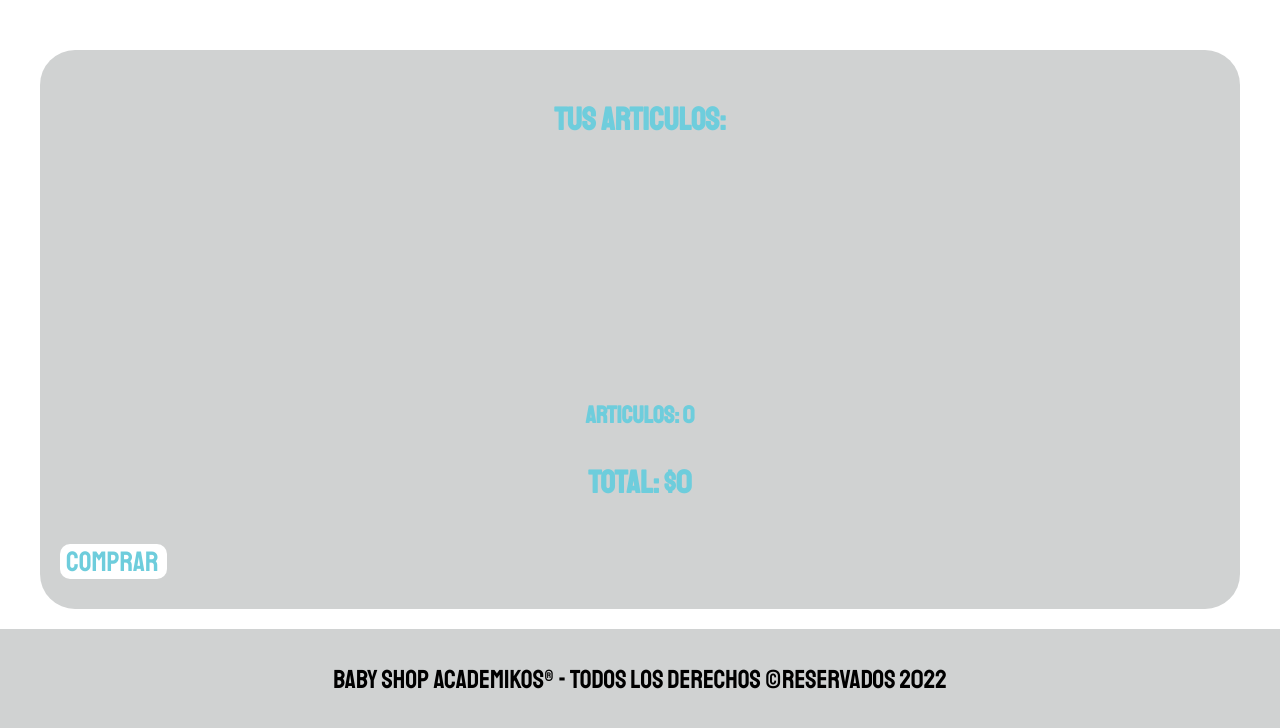
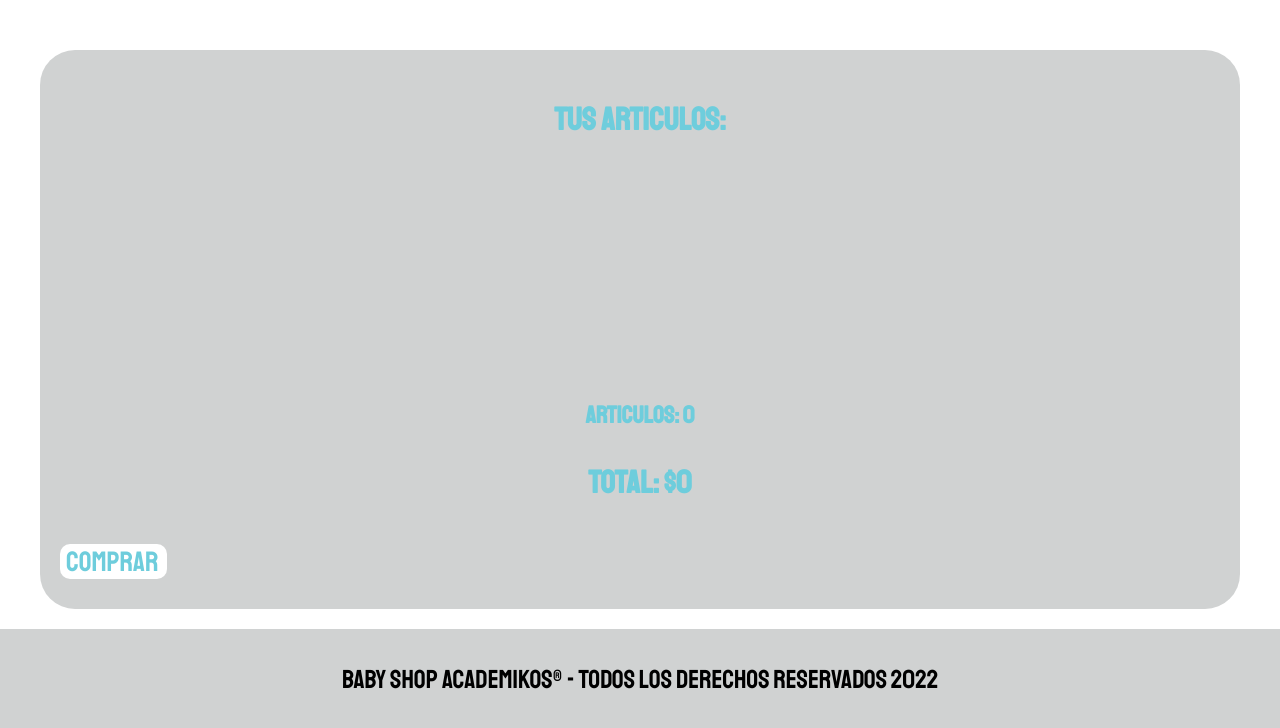
Before and after one commit to ferterrazas9/e-comerce-academikos, a plain HTML site: page index.html in a window 1280 px wide. Shown: the part 3910-4638 px from the top of the page. Drawn offline with Linux system fonts and the light colour scheme.

```diff
--- a/index.html
+++ b/index.html
@@ -237,7 +237,7 @@
     </main>
 
     <footer class="footer">
-        <p class="footer__texto">BABY SHOP ACADEMIKOS® - Todos los Derechos &copy;Reservados 2022</p>
+        <p class="footer__texto">BABY SHOP ACADEMIKOS® - Todos los Derechos Reservados 2022</p>
     </footer>
     <script src="js/main.js"></script>
 </body>
```
